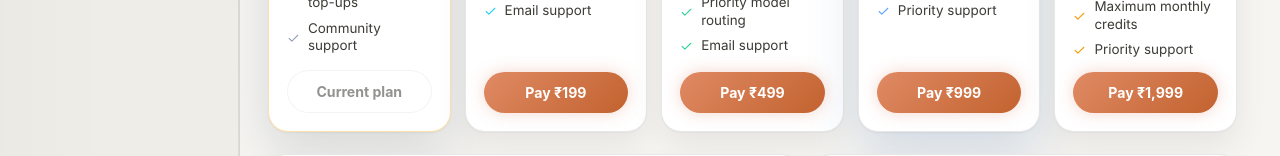
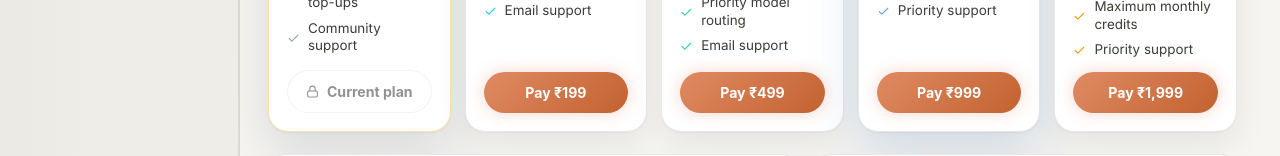
Before and after one commit to Anoopkumarchaudhari/aion_mind, a Next.js app: page /settings in a window 1280 px wide. Both pictures are taken after a click on the button "Billing". Shown: the part 509-665 px from the top of the page. Built offline with nearby package versions, Linux system fonts and the light colour scheme; no server answers.

Commit message:
Lock the current plan

```diff
--- a/components/BillingPageContent.tsx
+++ b/components/BillingPageContent.tsx
@@ -8,6 +8,7 @@ import {
   Activity,
   Check,
   CheckCircle2,
+  Lock,
   CreditCard,
   Download,
   IndianRupee,
@@ -58,6 +59,9 @@ export function BillingPageContent({ catalog }: { catalog: ResolvedBillingCatalo
   const billing = useBillingStore();
   // Resolve the active plan from the admin-edited catalog so credits/price reflect edits.
   const currentPlan = catalog.plans.find((plan) => plan.id === billing.planId) ?? getBillingPlan(billing.planId);
+  // Plans are tier-ordered (free → power). The active plan and every lower tier are
+  // already owned, so they stay locked — only higher tiers can be purchased (upgrade).
+  const currentPlanIndex = catalog.plans.findIndex((plan) => plan.id === billing.planId);
   // Server-authoritative single balance — survives logout/login, never shared across accounts.
   const availableCredits = billing.credits;
   const monthlyAllotment = currentPlan.monthlyCredits;
@@ -305,13 +309,15 @@ export function BillingPageContent({ catalog }: { catalog: ResolvedBillingCatalo
             whileInView="show"
             viewport={scrollRevealViewport}
           >
-            {catalog.plans.map((plan) => {
+            {catalog.plans.map((plan, planIndex) => {
               const isActive = plan.id === billing.planId;
+              // Locked = the active plan itself or any lower tier already included in it.
+              const isLocked = currentPlanIndex >= 0 && planIndex <= currentPlanIndex;
               const isPopular = plan.id === POPULAR_PLAN_ID;
 
               return (
                 <motion.article
-                  className={`billing-plan-card ${isActive ? "is-active" : ""} ${isPopular ? "is-popular" : ""}`}
+                  className={`billing-plan-card ${isActive ? "is-active" : ""} ${isLocked ? "is-locked" : ""} ${isPopular ? "is-popular" : ""}`}
                   key={plan.id}
                   style={{ "--plan-color": plan.accent } as CSSProperties}
                   variants={scrollItemVariants}
@@ -345,20 +351,23 @@ export function BillingPageContent({ catalog }: { catalog: ResolvedBillingCatalo
                   </ul>
 
                   <button
-                    className={isActive ? "ghost-button full" : "primary-button full"}
+                    className={isLocked ? "ghost-button full" : "primary-button full"}
                     type="button"
                     onClick={() =>
                       purchase("plan", plan.id, `${plan.name} plan`, plan.priceInr, plan.id, plan.accent)
                     }
-                    disabled={isActive || pendingItem === plan.id}
+                    disabled={isLocked || pendingItem === plan.id}
                   >
+                    {isLocked ? <Lock size={13} aria-hidden="true" /> : null}
                     {isActive
                       ? "Current plan"
-                      : pendingItem === plan.id
-                        ? "Processing..."
-                        : plan.priceInr === 0
-                          ? "Choose plan"
-                          : `Pay ${inrFormatter.format(plan.priceInr)}`}
+                      : isLocked
+                        ? "Included"
+                        : pendingItem === plan.id
+                          ? "Processing..."
+                          : plan.priceInr === 0
+                            ? "Choose plan"
+                            : `Pay ${inrFormatter.format(plan.priceInr)}`}
                   </button>
                 </motion.article>
               );
@@ -585,7 +594,7 @@ export function BillingPageContent({ catalog }: { catalog: ResolvedBillingCatalo
                   <strong>{item.label}</strong>
                   <span>{formatLedgerDate(item.createdAt)} - {item.status}</span>
                 </div>
-                <em className={item.credits < 0 ? "is-negative" : ""}>
+                <em className={item.credits < 0 ? "is-negative" : item.credits > 0 ? "is-positive" : ""}>
                   {item.credits > 0 ? "+" : ""}
                   {item.credits.toLocaleString("en-IN")} credits
                 </em>
```
Also changed, not shown: app/globals.css.
